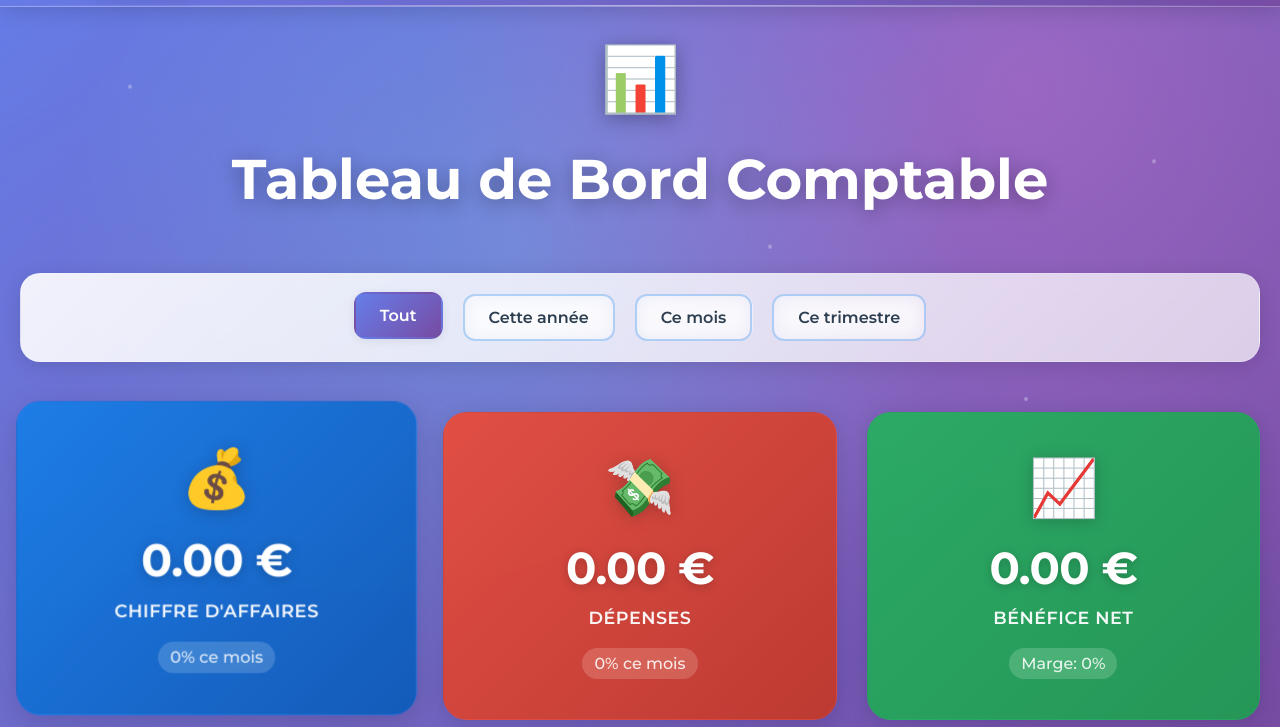
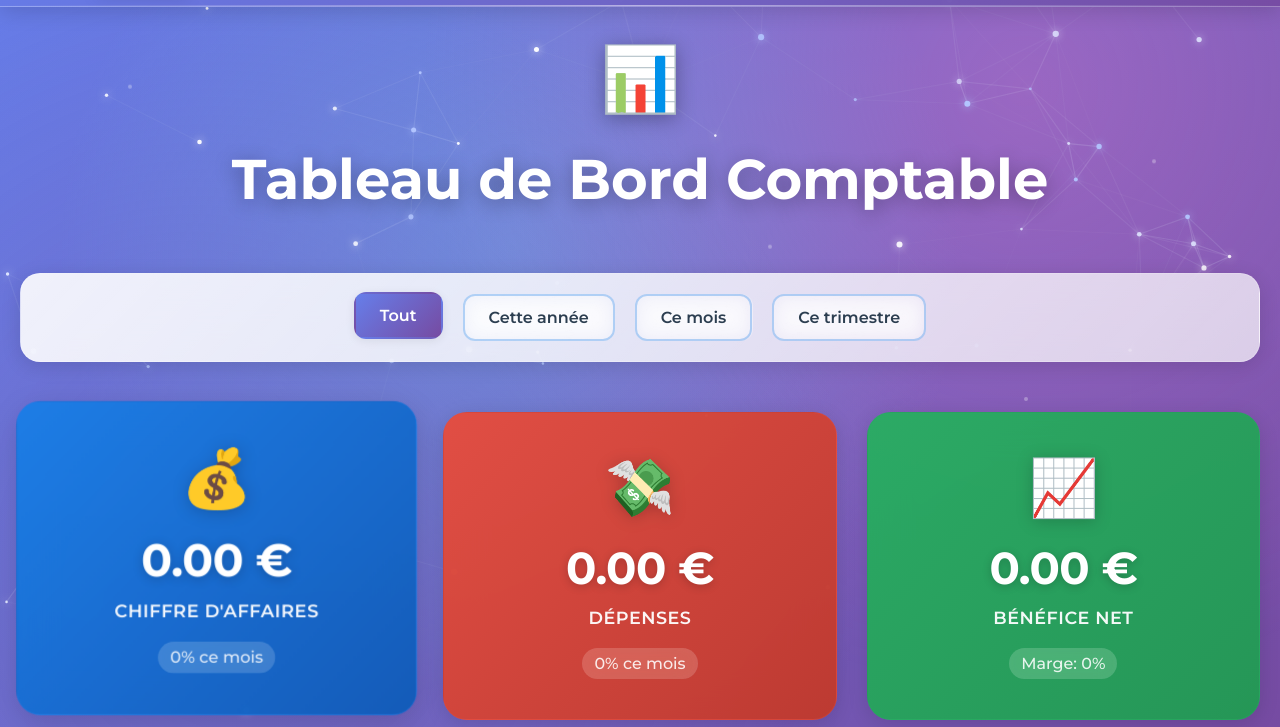
Before and after one commit to AllieEco/caps_facturation, a plain HTML site: page index.html in a window 1280 px wide. Shown: the part 73-800 px from the top of the page. Drawn offline with nearby package versions, Linux system fonts and the light colour scheme.

Commit message:
add galaxy effect in background

```diff
--- /dev/null
+++ b/assets/js/stars-background.js
@@ -0,0 +1,120 @@
+// Effet d'étoiles qui flottent doucement dans le fond du site, avec des lignes reliant les étoiles proches
+(function() {
+  const STAR_COLORS = ['#fff', '#e0e6ff', '#b3c6ff'];
+  const STAR_MIN_SIZE = 1.2;
+  const STAR_MAX_SIZE = 3.2;
+  const STAR_COUNT = 80;
+  const LINE_DISTANCE = 140; // galaxies plus grandes
+  const LINE_COLOR = 'rgba(230,240,255,0.28)';
+  const LINE_WIDTH = 1.2;
+
+  let stars = [];
+  let canvas, ctx, width, height, animationId;
+  let startTime = Date.now();
+
+  function randomBetween(a, b) {
+    return a + Math.random() * (b - a);
+  }
+
+  function createStar() {
+    const baseX = Math.random() * width;
+    const baseY = Math.random() * height;
+    return {
+      baseX,
+      baseY,
+      x: baseX,
+      y: baseY,
+      size: randomBetween(STAR_MIN_SIZE, STAR_MAX_SIZE),
+      color: STAR_COLORS[Math.floor(Math.random() * STAR_COLORS.length)],
+      opacity: randomBetween(0.7, 1),
+      angle: Math.random() * Math.PI * 2,
+      radius: randomBetween(4, 18),
+      speed: randomBetween(0.15, 0.35)
+    };
+  }
+
+  function resizeCanvas() {
+    width = window.innerWidth;
+    height = window.innerHeight;
+    canvas.width = width;
+    canvas.height = height;
+    for (let star of stars) {
+      star.baseX = Math.random() * width;
+      star.baseY = Math.random() * height;
+    }
+  }
+
+  function drawStars() {
+    ctx.clearRect(0, 0, width, height);
+    // Lignes entre étoiles proches
+    for (let i = 0; i < stars.length; i++) {
+      for (let j = i + 1; j < stars.length; j++) {
+        const dx = stars[i].x - stars[j].x;
+        const dy = stars[i].y - stars[j].y;
+        const dist = Math.sqrt(dx * dx + dy * dy);
+        if (dist < LINE_DISTANCE) {
+          ctx.save();
+          ctx.globalAlpha = 0.7 * (1 - dist / LINE_DISTANCE);
+          ctx.strokeStyle = LINE_COLOR;
+          ctx.lineWidth = LINE_WIDTH;
+          ctx.beginPath();
+          ctx.moveTo(stars[i].x, stars[i].y);
+          ctx.lineTo(stars[j].x, stars[j].y);
+          ctx.stroke();
+          ctx.restore();
+        }
+      }
+    }
+    // Étoiles
+    for (let star of stars) {
+      ctx.globalAlpha = star.opacity;
+      ctx.beginPath();
+      ctx.arc(star.x, star.y, star.size, 0, 2 * Math.PI);
+      ctx.fillStyle = star.color;
+      ctx.shadowColor = star.color;
+      ctx.shadowBlur = 8;
+      ctx.fill();
+      ctx.shadowBlur = 0;
+    }
+    ctx.globalAlpha = 1;
+  }
+
+  function updateStars(time) {
+    for (let star of stars) {
+      const t = (time / 1000) * star.speed + star.angle;
+      star.x = star.baseX + Math.cos(t) * star.radius;
+      star.y = star.baseY + Math.sin(t * 0.7) * (star.radius * 0.7);
+    }
+  }
+
+  function animate() {
+    const now = Date.now() - startTime;
+    updateStars(now);
+    drawStars();
+    animationId = requestAnimationFrame(animate);
+  }
+
+  function init() {
+    canvas = document.createElement('canvas');
+    canvas.className = 'stars-bg-canvas';
+    canvas.style.position = 'fixed';
+    canvas.style.top = '0';
+    canvas.style.left = '0';
+    canvas.style.width = '100vw';
+    canvas.style.height = '100vh';
+    canvas.style.pointerEvents = 'none';
+    canvas.style.zIndex = '0';
+    document.body.prepend(canvas);
+    ctx = canvas.getContext('2d');
+    resizeCanvas();
+    stars = Array.from({length: STAR_COUNT}, createStar);
+    window.addEventListener('resize', resizeCanvas);
+    animate();
+  }
+
+  if (document.readyState === 'loading') {
+    document.addEventListener('DOMContentLoaded', init);
+  } else {
+    init();
+  }
+})();
--- a/index.html
+++ b/index.html
@@ -1490,6 +1490,7 @@
     }, 5000);
   </script>
 
+  <script src="assets/js/stars-background.js"></script>
   <div class="footer">
     Made with ❤️ by <a href="https://github.com/AllieEco" target="_blank">AllieEco</a>
   </div>
```
Also changed, not shown: pages/facture.html (+1 -0 lines), pages/livre_recette.html (+1 -0 lines), pages/registre_achat.html (+1 -0 lines), README.md.
